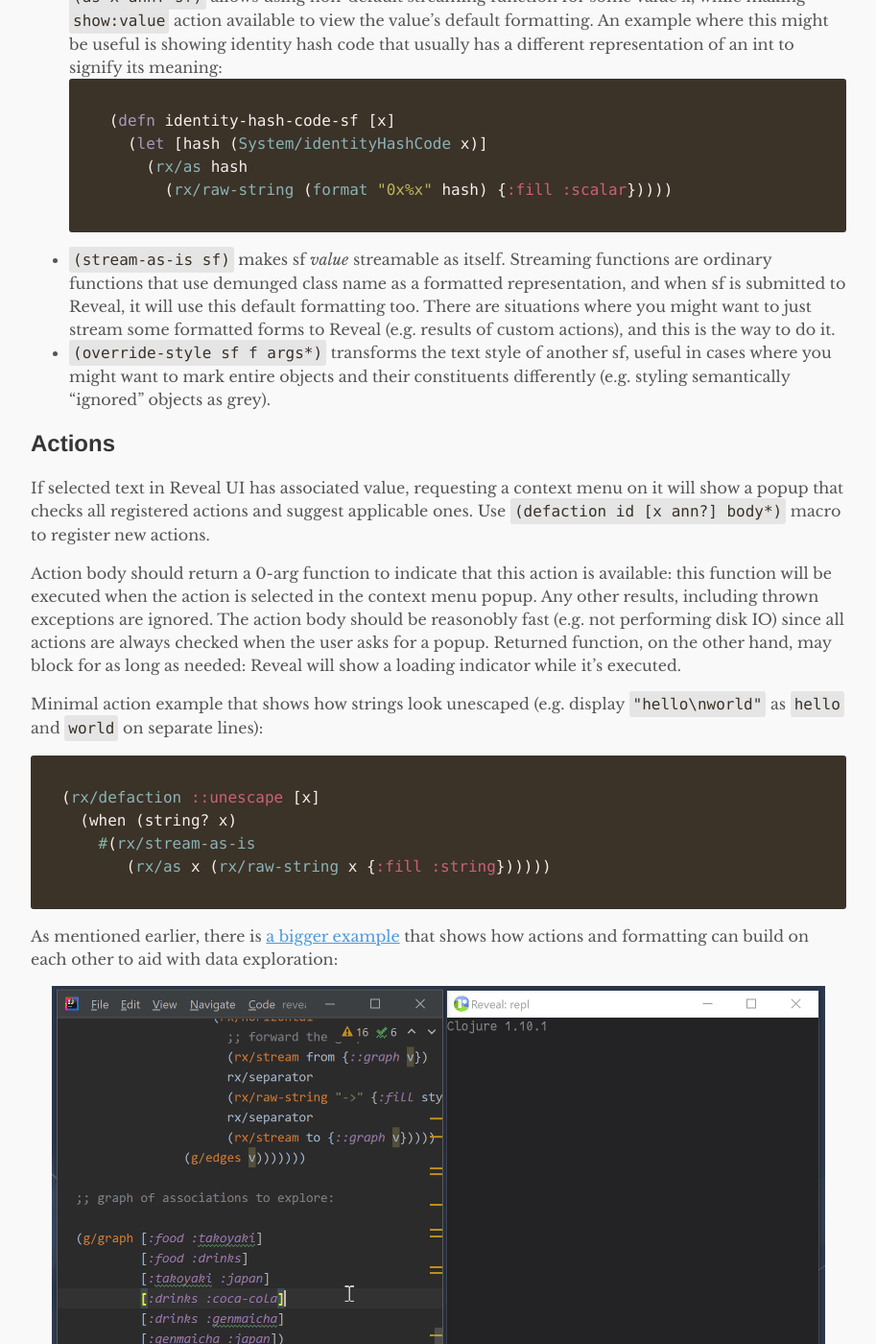
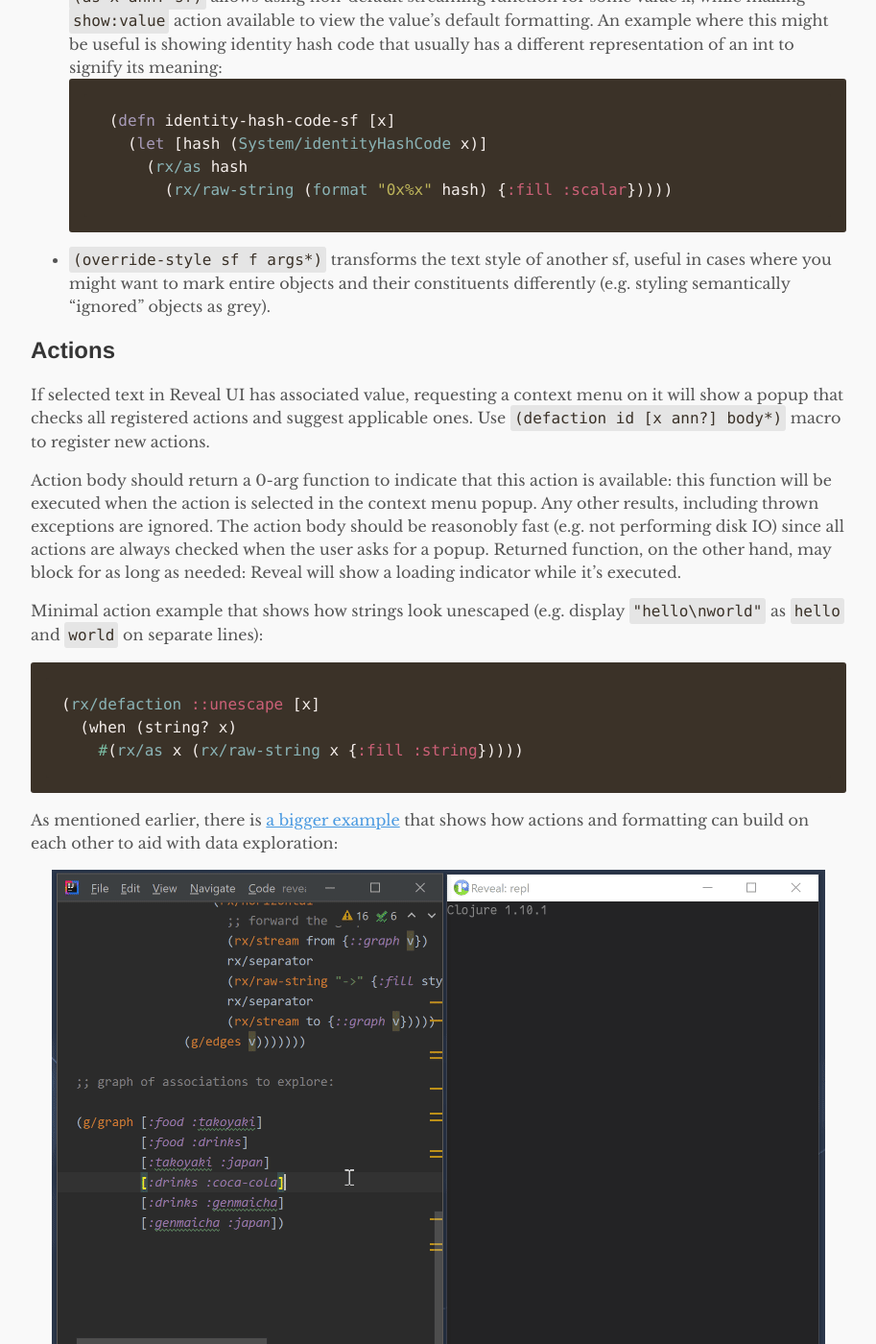
Before and after one commit to vlaaad/vlaaad.github.io, a Jekyll site: the page built from reveal.md, in a window 1280 px wide and 1400 px high, scrolled down 17722 px. Shown: the whole window at 96% size, without its empty margins (183-1096 px from the left). Built offline with Jekyll 4.4.1, drawn with Linux system fonts in a browser that asks for light colours; some of the changed text lies outside the part shown.

Commit message:
New release

````diff
--- a/reveal.md
+++ b/reveal.md
@@ -26,21 +26,21 @@
 The easiest way to try it is to run a Reveal repl:
 ```sh
 clj \
--Sdeps '{:deps {vlaaad/reveal {:mvn/version "1.2.182"}}}' \
+-Sdeps '{:deps {vlaaad/reveal {:mvn/version "1.2.185"}}}' \
 -m vlaaad.reveal repl
 ```
 Executing this command will start a repl and open Reveal output window that will mirror the evaluations in the shell.
 
 Here is an example alias you can put into your user `deps.edn`:
 ```clj
-:reveal {:extra-deps {vlaaad/reveal {:mvn/version "1.2.182"}}
+:reveal {:extra-deps {vlaaad/reveal {:mvn/version "1.2.185"}}
          :ns-default vlaaad.reveal
          :exec-fn repl}
 ```
 
 If you are using older version of `clj` (before [1.10.1.672](https://insideclojure.org/2020/09/04/clj-exec/)), you can use this main-style alias:
 ```clj
-:reveal {:extra-deps {vlaaad/reveal {:mvn/version "1.2.182"}}
+:reveal {:extra-deps {vlaaad/reveal {:mvn/version "1.2.185"}}
          :main-opts ["-m" "vlaaad.reveal" "repl"]}
 ```
 
@@ -340,7 +340,6 @@
        (rx/as hash
          (rx/raw-string (format "0x%x" hash) {:fill :scalar}))))
    ```
-- `(stream-as-is sf)` makes sf _value_ streamable as itself. Streaming functions are ordinary functions that use demunged class name as a formatted representation, and when sf is submitted to Reveal, it will use this default formatting too. There are situations where you might want to just stream some formatted forms to Reveal (e.g. results of custom actions), and this is the way to do it.
 - `(override-style sf f args*)` transforms the text style of another sf, useful in cases where you might want to mark entire objects and their constituents differently (e.g. styling semantically "ignored" objects as grey).
 
 ## Actions
@@ -354,8 +353,7 @@
 ```clj
 (rx/defaction ::unescape [x]
   (when (string? x)
-    #(rx/stream-as-is
-       (rx/as x (rx/raw-string x {:fill :string})))))
+    #(rx/as x (rx/raw-string x {:fill :string}))))
 ```
 
 As mentioned earlier, there is [a bigger example](https://github.com/vlaaad/reveal/blob/master/examples/e01_loom_formatters_and_actions.clj) that shows how actions and formatting can build on each other to aid with data exploration:
````
Also changed, not shown: Gemfile.lock.
